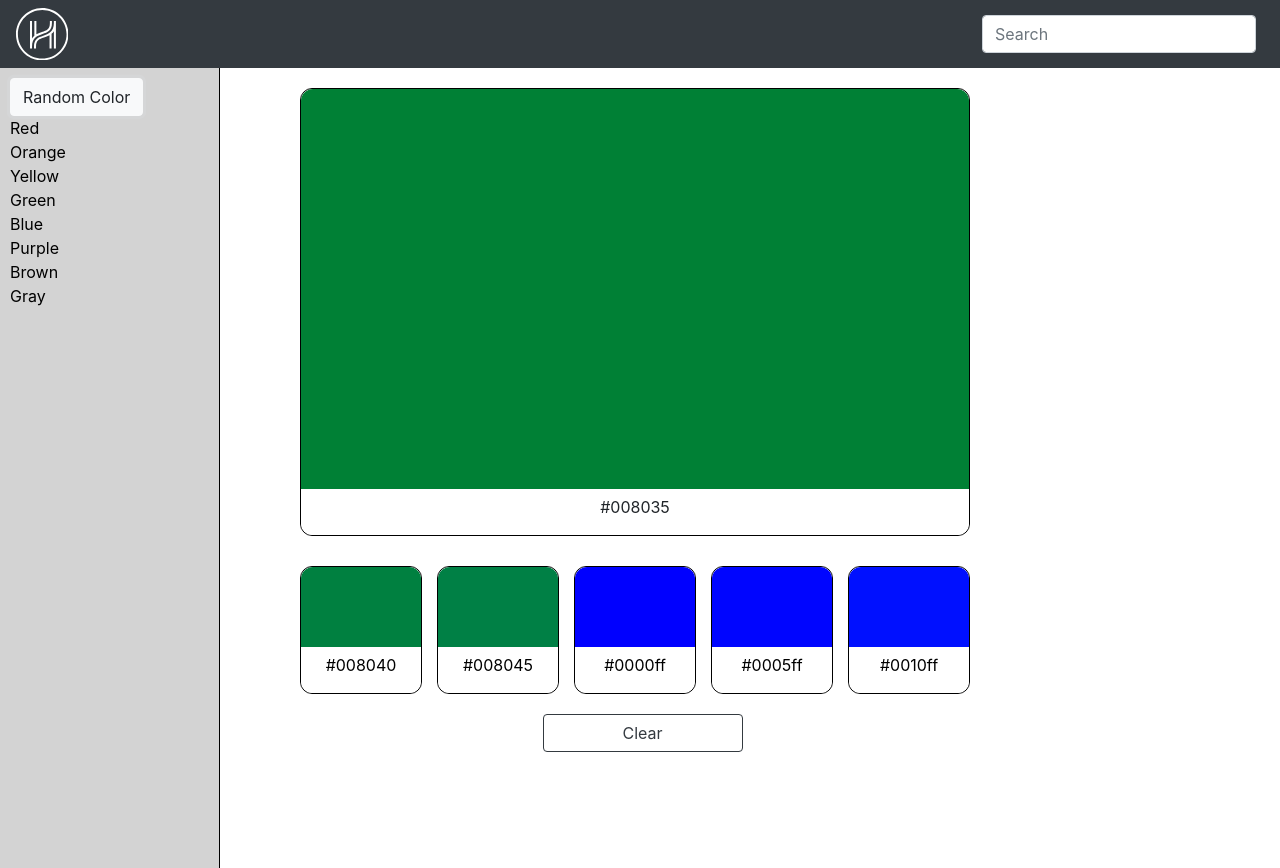
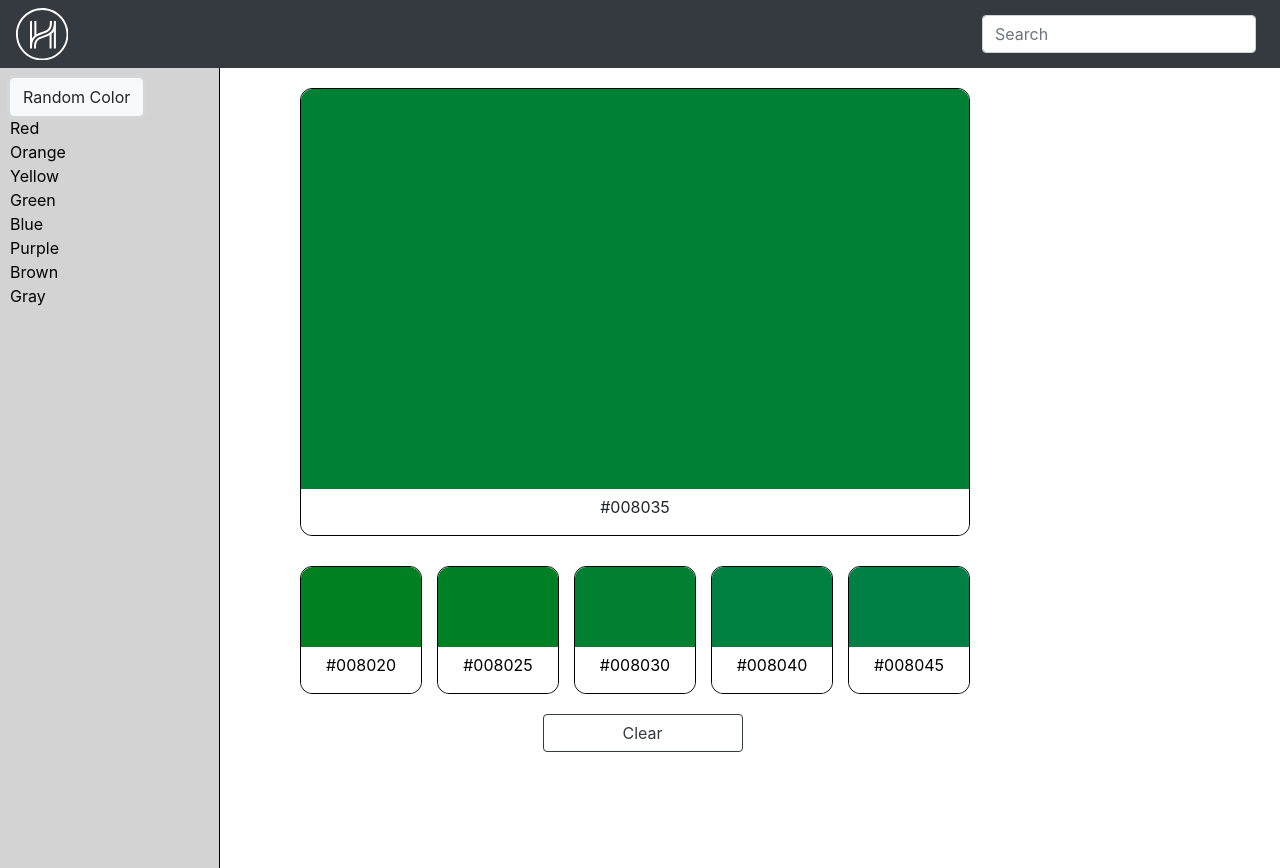
Before and after one commit to curtisyungen/hh-interview, a React (Create React App) app: page /list in a window 1280 px wide. Both pictures are taken after a click on the button "Random Color". Built offline with nearby package versions, Linux system fonts and the light colour scheme.

Commit message:
Add files via upload

```diff
--- a/src/components/Suggestions/suggestions.js
+++ b/src/components/Suggestions/suggestions.js
@@ -30,11 +30,14 @@ class Suggestions extends Component {
             return;
         }
 
-        let idx = hexCodes.indexOf(color);
+        let startIdx = Math.max(hexCodes.indexOf(color) - 3, 0);
+        let endIdx = Math.min(hexCodes.length, startIdx + 6);
 
         let suggestions = [];
-        for (var c=1; c<6; c++) {
-            suggestions.push(hexCodes[idx + c]);
+        for (var c=startIdx; c<endIdx; c++) {
+            if (hexCodes[c] !== color) {
+                suggestions.push(hexCodes[c]);
+            }
         }
 
         this.setState({
```
